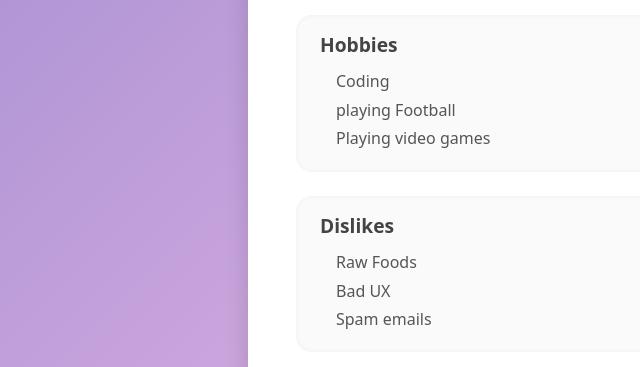
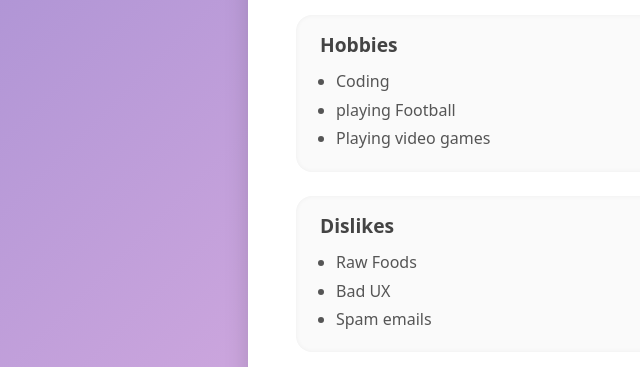
Before and after one commit to authority0452/Profile-Card1, a plain HTML site: page index.html in a window 1280 px wide. Shown: the part 335-702 px from the top of the page, 32-672 px from the left. Drawn offline with Linux system fonts and the light colour scheme.

Commit message:
Update style.css

```diff
--- a/style.css
+++ b/style.css
@@ -120,7 +120,7 @@ section h3 {
 }
 
 section ul {
-  list-style-type: "";
+  list-style-type:;
   padding-left: 1rem;
 }
 
```
